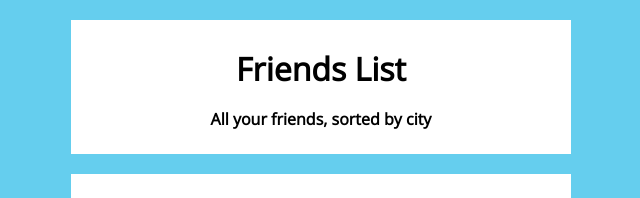
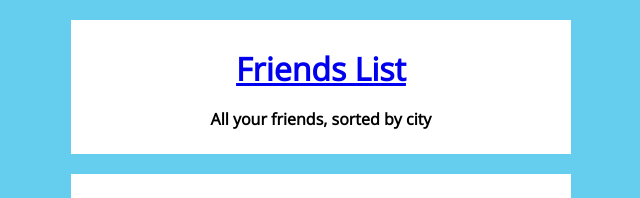
Before and after one commit to OptimisticShaggy/LAB-101-css-intro, a plain HTML site: page index.html in a window 1280 px wide. Shown: the top 198 px of the page, without its empty margins (319-959 px from the left). Drawn offline with nearby package versions, Linux system fonts and the light colour scheme.

Commit message:
Added Link

```diff
--- a/index.html
+++ b/index.html
@@ -12,7 +12,7 @@
   <div class="container">
 
     <header>
-      <h1>Friends List</h1>
+      <h1><a href="https://runescape.wiki/w/Friends_List#:~:text=The%20Friends%20List%20can%20be,worlds%20they%20are%20currently%20on.&text=If%20their%20private%20chat%20is,to%20send%20them%20private%20messages.">Friends List</a></h1>
       <p class="tagline">All your friends, sorted by city</p>
     </header>
 
--- a/style.css
+++ b/style.css
@@ -41,3 +41,11 @@ img {
   height: 50px;
   margin: 5px;
 }
+
+a {
+  color: pruple;
+}
+
+a:hover {
+  color: orange;
+}
```
